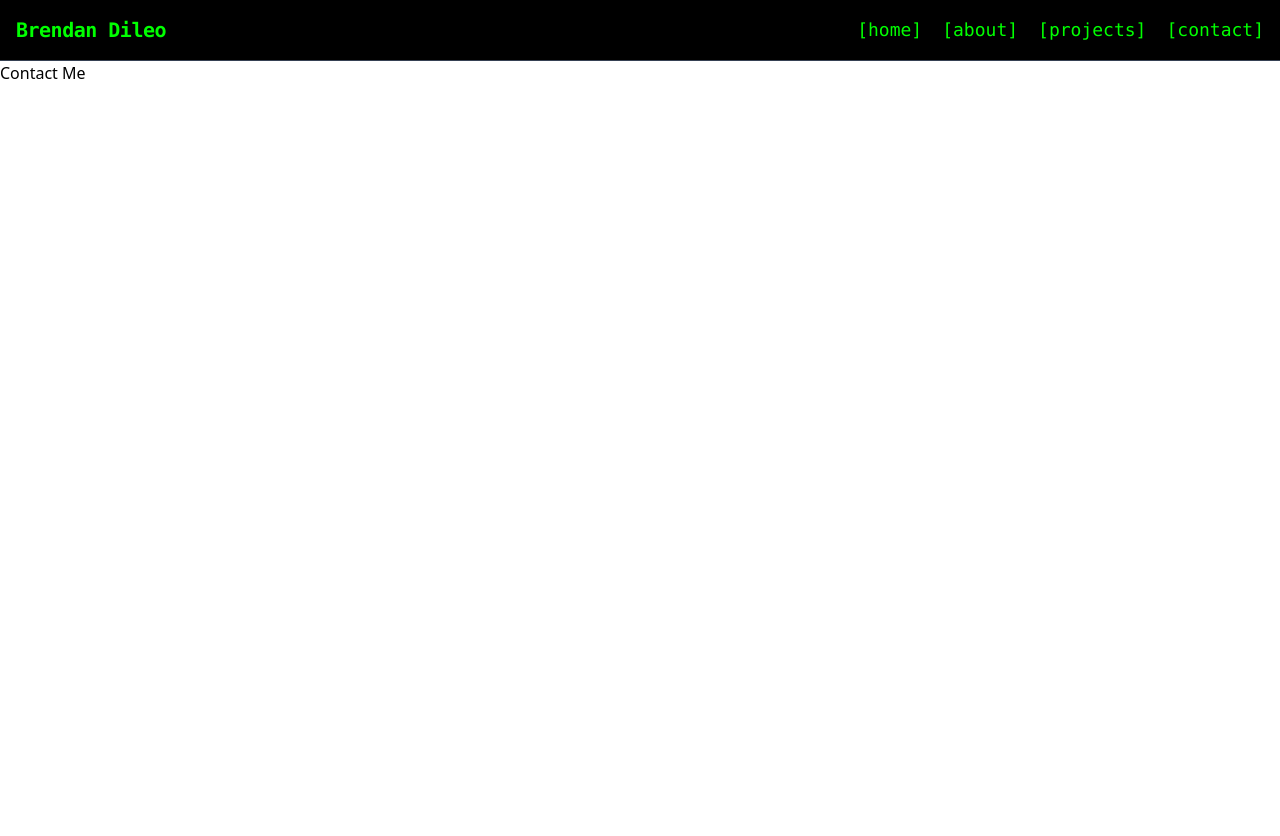
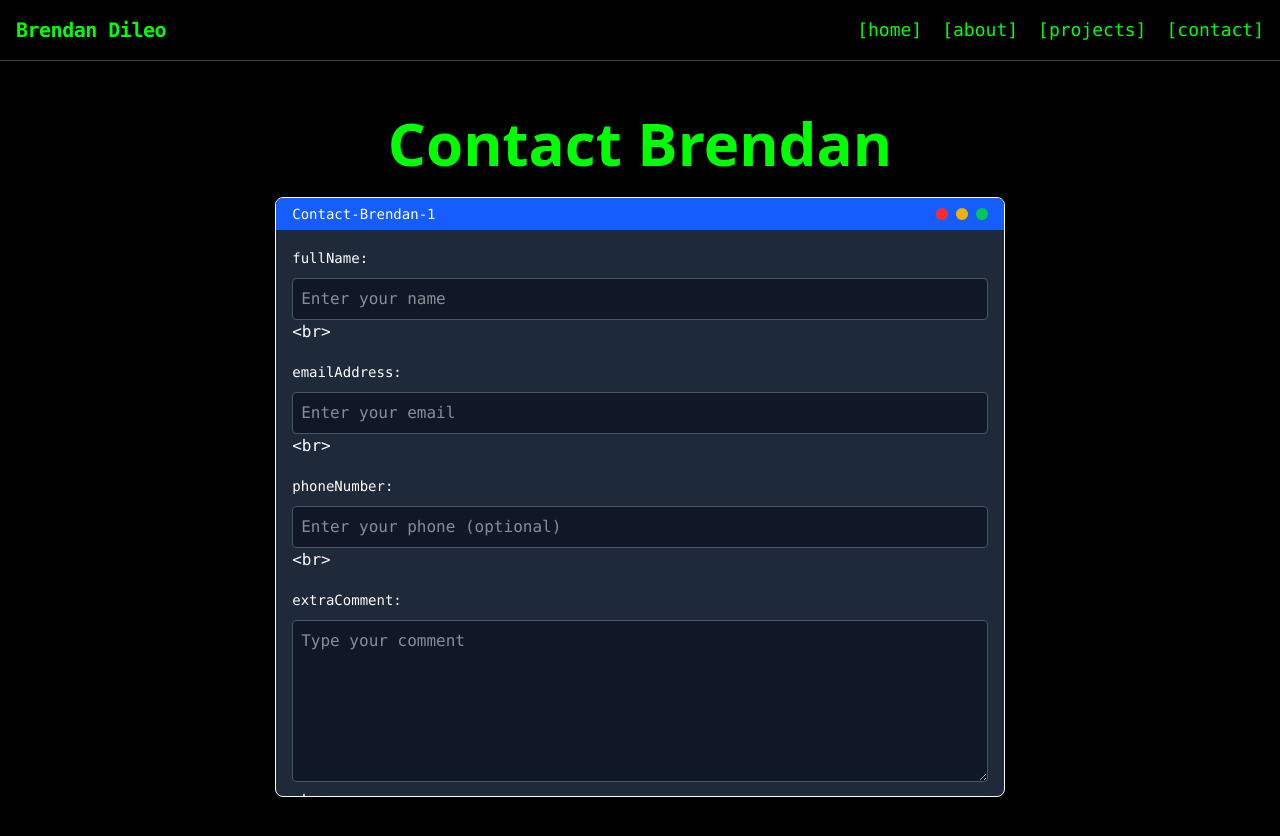
Before and after one commit to brendanddev/brendans-website, a React (Vite) app: page /contact in a window 1280 px wide. Shown: the top 836 px of the page. Before the commit the page ends 800 px from the top, so only its background shows below. Built offline with nearby package versions, Linux system fonts and the light colour scheme.

Commit message:
Commit #42 - Structuring Contact Page to resemble Code Editor with Code Theme

```diff
--- a/src/pages/Contact.jsx
+++ b/src/pages/Contact.jsx
@@ -5,7 +5,81 @@
 
 const Contact = () => {
     return (
-        <h1>Contact Me</h1>
+        <div className="w-full min-h-screen bg-black flex flex-col items-center p-8">
+            <h1 className="text-6xl font-bold text-[#00ff00] mt-5 mb-6">Contact Brendan</h1>
+
+            <div className="w-3/5 h-[600px] bg-gray-800 rounded-lg shadow-lg flex flex-col border border-white overflow-hidden font-mono">
+                <div className="h-8 bg-blue-600 flex items-center justify-between px-4 text-sm text-white">
+                    <span>Contact-Brendan-1</span>
+                    <div className="flex gap-2">
+                        <div className="w-3 h-3 bg-red-500 rounded-full"></div>
+                        <div className="w-3 h-3 bg-yellow-500 rounded-full"></div>
+                        <div className="w-3 h-3 bg-green-500 rounded-full"></div>
+                    </div>
+                </div>
+
+                <div className="flex-1 p-4 overflow-y-auto text-white">
+                    <form className="space-y-4">
+                        <div>
+                            <label htmlFor="name" className="text-sm">fullName:</label>
+                            <input
+                                type="text"
+                                id="name"
+                                name="name"
+                                className="w-full p-2 mt-2 bg-gray-900 text-white border border-gray-600 rounded"
+                                placeholder="Enter your name"
+                            />
+                            <p>&lt;br&gt;</p>
+                        </div>
+
+                        <div>
+                            <label htmlFor="email" className="text-sm">emailAddress:</label>
+                            <input
+                                type="email"
+                                id="email"
+                                name="email"
+                                className="w-full p-2 mt-2 bg-gray-900 text-white border border-gray-600 rounded"
+                                placeholder="Enter your email"
+                            />
+                            <p>&lt;br&gt;</p>
+                        </div>
+
+                        <div>
+                            <label htmlFor="phone" className="text-sm">phoneNumber:</label>
+                            <input
+                                type="tel"
+                                id="phone"
+                                name="phone"
+                                className="w-full p-2 mt-2 bg-gray-900 text-white border border-gray-600 rounded"
+                                placeholder="Enter your phone (optional)"
+                            />
+                            <p>&lt;br&gt;</p>
+                        </div>
+
+                        <div>
+                            <label htmlFor="comment" className="text-sm">extraComment:</label>
+                            <textarea
+                                id="comment"
+                                name="comment"
+                                className="w-full p-2 mt-2 bg-gray-900 text-white border border-gray-600 rounded"
+                                rows="6"
+                                placeholder="Type your comment"
+                            />
+                            <p>&lt;br&gt;</p>
+                        </div>
+
+                        <div className="flex justify-center">
+                            <button
+                                type="submit"
+                                className="bg-green-500 text-white px-4 py-2 rounded mt-4 hover:bg-green-600 transition"
+                            >
+                                submitForm
+                            </button>
+                        </div>
+                    </form>
+                </div>
+            </div>
+        </div>
     );
 };
 
```
